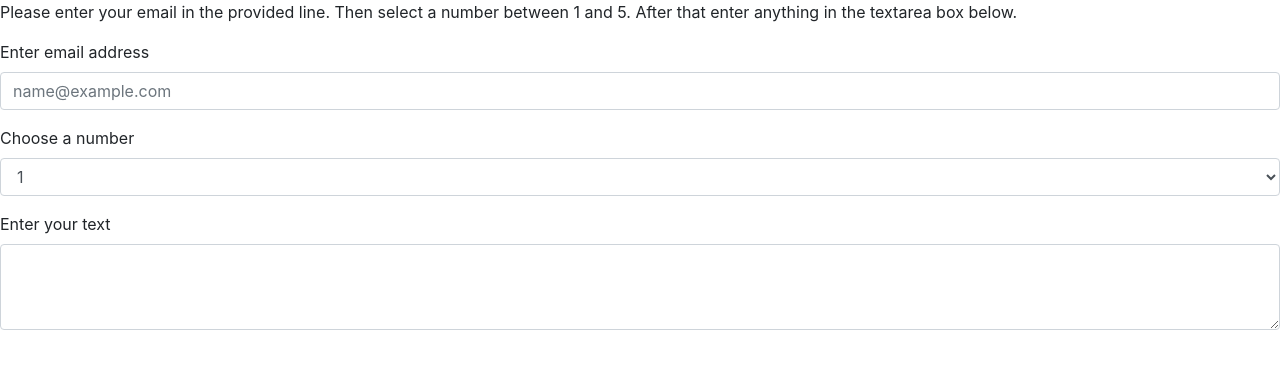
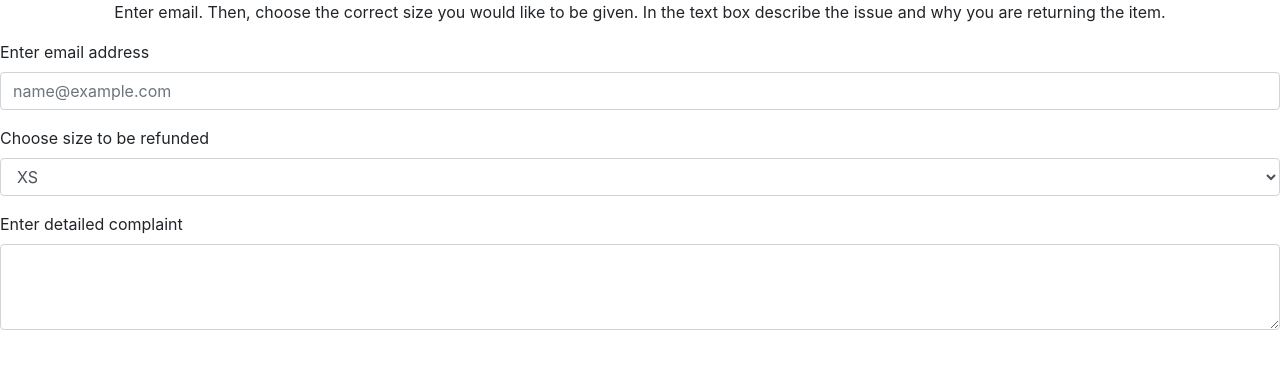
Before and after one commit to jennmalcolm678/Vico2162Project6, a plain HTML site: page index.html in a window 1280 px wide. Drawn offline with nearby package versions, Linux system fonts and the light colour scheme.

Commit message:
css,p,body
css,p,body

```diff
--- a/css/style.css
+++ b/css/style.css
@@ -0,0 +1,3 @@
+p {
+    text-align: center;
+}
--- a/index.html
+++ b/index.html
@@ -12,7 +12,7 @@
     </head>
 
     <body>
-        <p> Please enter your email in the provided line. Then select a number between 1 and 5. After that enter anything in the textarea box below. </p>
+        <p> Enter email. Then, choose the correct size you would like to be given. In the text box describe the issue and why you are returning the item. </p>
 
         <form>
   <div class="form-group">
@@ -20,17 +20,17 @@
     <input type="email" class="form-control" id="exampleFormControlInput1" placeholder="name@example.com">
   </div>
   <div class="form-group">
-    <label for="exampleFormControlSelect1">Choose a number</label>
+    <label for="exampleFormControlSelect1">Choose size to be refunded</label>
     <select class="form-control" id="exampleFormControlSelect1">
-      <option>1</option>
-      <option>2</option>
-      <option>3</option>
-      <option>4</option>
-      <option>5</option>
+      <option>XS</option>
+      <option>S</option>
+      <option>M</option>
+      <option>L</option>
+      <option>XL</option>
     </select>
   </div>
   <div class="form-group">
-    <label for="exampleFormControlTextarea1">Enter your text</label>
+    <label for="exampleFormControlTextarea1">Enter detailed complaint</label>
     <textarea class="form-control" id="exampleFormControlTextarea1" rows="3"></textarea>
   </div>
 </form>
```
